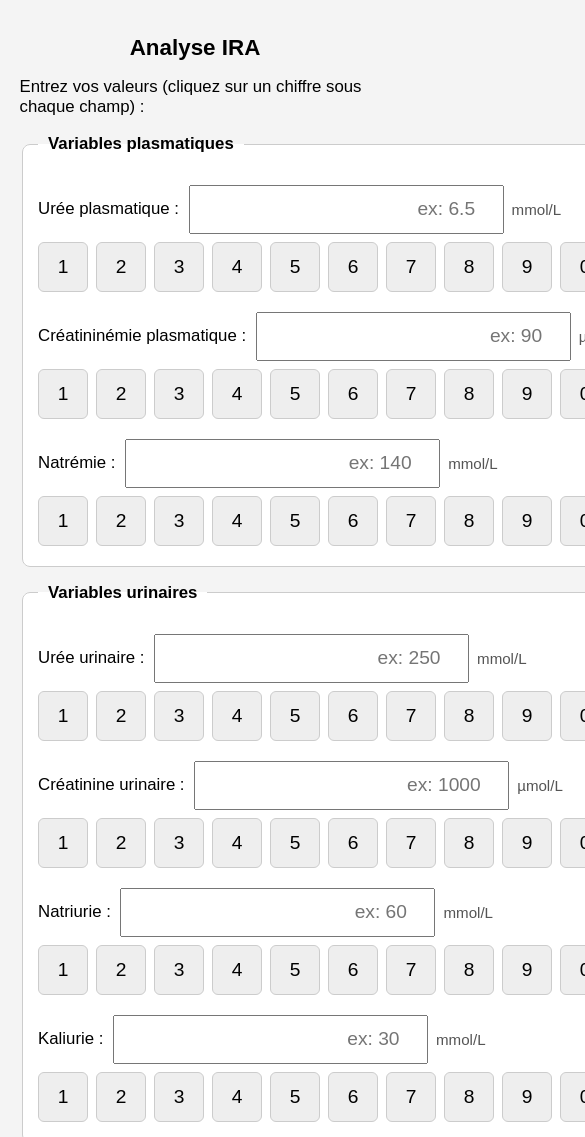
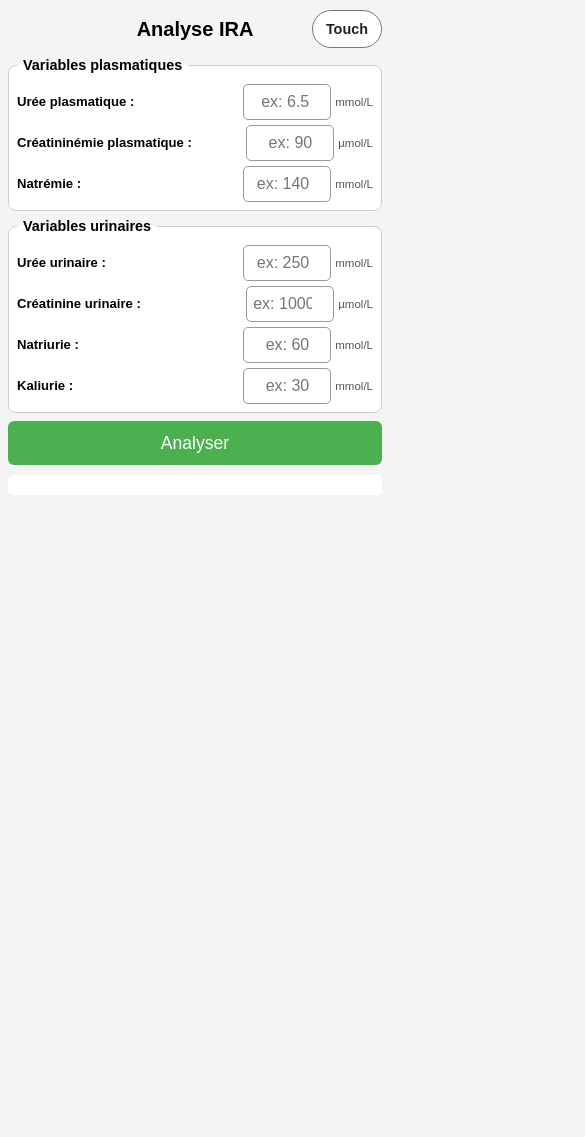
Before and after one commit to Arcticdodo/calculIRA, a plain HTML site: page index.html in a window 390 px wide. Shown: the top 1137 px of the page, 585 px wide, since content can reach past the window. After the commit the page ends 844 px from the top, so only its background shows below. Drawn offline with Linux system fonts and the light colour scheme.

Commit message:
Adapter l’interface aux ordinateurs et aux écrans tactiles
Ajoute un mode Touch optionnel, compacte le formulaire sur iPhone et fait défiler automatiquement vers les résultats.

```diff
--- a/index.html
+++ b/index.html
@@ -17,10 +17,10 @@
     }
     body {
         font-family: Arial, sans-serif;
-        max-width: 700px;
+        max-width: 980px;
         margin: auto;
         background: #f4f4f4;
-        padding: 5vw;
+        padding: clamp(16px, 3vw, 36px);
         font-size: 1rem;
         box-sizing: border-box;
     }
@@ -28,12 +28,37 @@
         text-align: center;
         font-size: 1.6rem;
     }
+    .app-header {
+        display: flex;
+        align-items: center;
+        justify-content: center;
+        position: relative;
+    }
+    .touch-toggle {
+        position: absolute;
+        right: 0;
+        min-height: 42px;
+        padding: 0 16px;
+        border: 1px solid #777;
+        border-radius: 999px;
+        background: #fff;
+        color: #222;
+        font-size: 1rem;
+        font-weight: bold;
+        cursor: pointer;
+    }
+    .touch-toggle[aria-pressed="true"] {
+        border-color: #007bff;
+        background: #007bff;
+        color: #fff;
+    }
     fieldset {
         border: 1px solid #ccc;
         border-radius: 8px;
-        padding: 4vw;
-        margin-top: 4vw;
+        padding: clamp(16px, 2.5vw, 28px);
+        margin: 0;
         background-color: #fff;
+        min-width: 0;
     }
     legend {
         font-weight: bold;
@@ -44,19 +69,33 @@
         flex-direction: column;
         margin-top: 15px;
     }
+    .fields-grid {
+        display: grid;
+        grid-template-columns: repeat(2, minmax(0, 1fr));
+        gap: 24px;
+        margin-top: 24px;
+        align-items: start;
+    }
     .input-row {
-        display: flex;
+        display: grid;
+        grid-template-columns: minmax(0, 1fr) 110px auto;
         align-items: center;
+        gap: 8px;
         margin-bottom: 3px;
-        flex-wrap: wrap;
     }
     .input-row input[type="number"] {
         padding: 0.6em;
-        width: 30%;
-        min-width: 80px;
+        width: 100%;
+        min-width: 0;
         font-size: 1.1rem;
         text-align: right;
-        margin-left: 0.5em;
+        box-sizing: border-box;
+        border: 1px solid #999;
+        border-radius: 5px;
+    }
+    .input-row input[type="number"]:focus {
+        outline: 3px solid rgba(0, 123, 255, 0.25);
+        border-color: #007bff;
     }
     .input-unit {
         font-size: 0.9em;
@@ -84,6 +123,7 @@
         background-color: white;
         border-radius: 5px;
         font-size: 1em;
+        scroll-margin-top: 12px;
     }
     .result-line {
         margin-bottom: 8px;
@@ -104,13 +144,16 @@
     }
     /* Boîte de chiffres tactile avec défilement */
     .digit-box {
-        margin-top: 5px;
-        display: flex;
+        margin-top: 8px;
+        display: none;
         gap: 8px;
         flex-wrap: nowrap;
         overflow-x: auto;
         -webkit-overflow-scrolling: touch;
         padding-bottom: 5px;
+    }
+    .touch-mode .digit-box {
+        display: flex;
     }
     .digit-box button {
         flex: 0 0 auto;
@@ -136,44 +179,128 @@
     .digit-box button.clear-btn:hover {
         background-color: #d32f2f;
     }
-    @media (max-width: 430px) {
-        body { font-size: 1.05rem; }
-        h1 { font-size: 1.4rem; }
+    .desktop-hint {
+        color: #555;
+        font-size: 0.95rem;
+        margin-bottom: 0;
+    }
+    @media (max-width: 760px) {
+        .fields-grid {
+            grid-template-columns: 1fr;
+            gap: 18px;
+            margin-top: 18px;
+        }
+    }
+    @media (max-width: 520px) {
+        body {
+            padding: 8px;
+            font-size: 0.9rem;
+        }
+        .app-header {
+            min-height: 42px;
+        }
+        h1 {
+            margin: 0;
+            font-size: 1.25rem;
+        }
+        .touch-toggle {
+            min-height: 38px;
+            padding: 0 13px;
+            font-size: 0.9rem;
+        }
+        body > p {
+            display: none;
+        }
+        .fields-grid {
+            gap: 7px;
+            margin-top: 7px;
+        }
+        fieldset {
+            padding: 6px 8px 8px;
+        }
+        legend {
+            padding: 0 6px;
+            font-size: 0.9rem;
+        }
+        label {
+            margin-top: 5px;
+        }
+        .input-row {
+            grid-template-columns: minmax(0, 1fr) 88px auto;
+            gap: 4px;
+            margin: 0;
+        }
+        .input-label {
+            font-weight: 600;
+            font-size: 0.82rem;
+            line-height: 1.05;
+        }
         .input-row input[type="number"] {
-            width: 45%;
-            font-size: 1.2rem;
+            padding: 5px 6px;
+            min-height: 36px;
+            font-size: 1rem;
+            text-align: right;
+        }
+        .input-unit {
+            margin-left: 0;
+            font-size: 0.72rem;
+        }
+        button.analyse-btn {
+            min-height: 44px;
+            margin-top: 8px;
+            padding: 0.55em;
+        }
+        .result {
+            margin-top: 10px;
+        }
+        .result:not(:empty) {
+            min-height: calc(100svh - 20px);
+            box-sizing: border-box;
+        }
+        .digit-box {
+            margin-top: 5px;
+        }
+        .digit-box button {
+            min-width: 44px;
+            height: 44px;
+            font-size: 1.05rem;
         }
     }
 </style>
 </head>
 <body>
 
-<h1>Analyse IRA</h1>
-<p>Entrez vos valeurs (cliquez sur un chiffre sous chaque champ) :</p>
+<header class="app-header">
+    <h1>Analyse IRA</h1>
+    <button type="button" id="touchToggle" class="touch-toggle" aria-pressed="false" onclick="toggleTouchMode()">Touch</button>
+</header>
+<p>Entrez les valeurs avec le clavier de votre appareil.</p>
+<p class="desktop-hint">Sur ordinateur, utilisez le clavier ou les flèches des champs numériques.</p>
 
 <form id="iraForm" onsubmit="return false;">
+  <div class="fields-grid">
     <fieldset>
         <legend>Variables plasmatiques</legend>
         <label>
             <div class="input-row">
-                Urée plasmatique :
-                <input type="number" step="any" id="ureeP" min="0" placeholder="ex: 6.5" autocomplete="off" />
+                <span class="input-label">Urée plasmatique :</span>
+                <input type="number" inputmode="decimal" step="any" id="ureeP" min="0" placeholder="ex: 6.5" autocomplete="off" />
                 <span class="input-unit">mmol/L</span>
             </div>
             <div class="digit-box" data-target="ureeP"></div>
         </label>
         <label>
             <div class="input-row">
-                Créatininémie plasmatique :
-                <input type="number" step="any" id="creatP" min="0" placeholder="ex: 90" autocomplete="off" />
+                <span class="input-label">Créatininémie plasmatique :</span>
+                <input type="number" inputmode="decimal" step="any" id="creatP" min="0" placeholder="ex: 90" autocomplete="off" />
                 <span class="input-unit">µmol/L</span>
             </div>
             <div class="digit-box" data-target="creatP"></div>
         </label>
         <label>
             <div class="input-row">
-                Natrémie :
-                <input type="number" step="any" id="naP" min="0" placeholder="ex: 140" autocomplete="off" />
+                <span class="input-label">Natrémie :</span>
+                <input type="number" inputmode="decimal" step="any" id="naP" min="0" placeholder="ex: 140" autocomplete="off" />
                 <span class="input-unit">mmol/L</span>
             </div>
             <div class="digit-box" data-target="naP"></div>
@@ -184,37 +311,38 @@
         <legend>Variables urinaires</legend>
         <label>
             <div class="input-row">
-                Urée urinaire :
-                <input type="number" step="any" id="ureeU" min="0" placeholder="ex: 250" autocomplete="off" />
+                <span class="input-label">Urée urinaire :</span>
+                <input type="number" inputmode="decimal" step="any" id="ureeU" min="0" placeholder="ex: 250" autocomplete="off" />
                 <span class="input-unit">mmol/L</span>
             </div>
             <div class="digit-box" data-target="ureeU"></div>
         </label>
         <label>
             <div class="input-row">
-                Créatinine urinaire :
-                <input type="number" step="any" id="creatU" min="0" placeholder="ex: 1000" autocomplete="off" />
+                <span class="input-label">Créatinine urinaire :</span>
+                <input type="number" inputmode="decimal" step="any" id="creatU" min="0" placeholder="ex: 1000" autocomplete="off" />
                 <span class="input-unit">µmol/L</span>
             </div>
             <div class="digit-box" data-target="creatU"></div>
         </label>
         <label>
             <div class="input-row">
-                Natriurie :
-                <input type="number" step="any" id="naU" min="0" placeholder="ex: 60" autocomplete="off" />
+                <span class="input-label">Natriurie :</span>
+                <input type="number" inputmode="decimal" step="any" id="naU" min="0" placeholder="ex: 60" autocomplete="off" />
                 <span class="input-unit">mmol/L</span>
             </div>
             <div class="digit-box" data-target="naU"></div>
         </label>
         <label>
             <div class="input-row">
-                Kaliurie :
-                <input type="number" step="any" id="kU" min="0" placeholder="ex: 30" autocomplete="off" />
+                <span class="input-label">Kaliurie :</span>
+                <input type="number" inputmode="decimal" step="any" id="kU" min="0" placeholder="ex: 30" autocomplete="off" />
                 <span class="input-unit">mmol/L</span>
             </div>
             <div class="digit-box" data-target="kU"></div>
         </label>
     </fieldset>
+  </div>
 
     <button type="button" class="analyse-btn" onclick="analyser()">Analyser</button>
 </form>
@@ -222,6 +350,11 @@
 <div id="resultats" class="result" role="region" aria-live="polite"></div>
 
 <script>
+    function toggleTouchMode() {
+        const isActive = document.body.classList.toggle('touch-mode');
+        document.getElementById('touchToggle').setAttribute('aria-pressed', String(isActive));
+    }
+
     document.querySelectorAll('.digit-box').forEach(box => {
         for(let i=1; i<=9; i++) {
             const btn = document.createElement('button');
@@ -253,6 +386,19 @@
         });
         box.appendChild(zeroBtn);
 
+        const decimalBtn = document.createElement('button');
+        decimalBtn.type = 'button';
+        decimalBtn.textContent = ',';
+        decimalBtn.setAttribute('aria-label', 'Séparateur décimal');
+        decimalBtn.addEventListener('click', () => {
+            const input = document.getElementById(box.dataset.target);
+            if(input && !input.value.includes('.')) {
+                input.value = input.value === '' ? '0.' : input.value + '.';
+                input.focus();
+            }
+        });
+        box.appendChild(decimalBtn);
+
         const clearBtn = document.createElement('button');
         clearBtn.type = 'button';
         clearBtn.textContent = '←';
@@ -269,6 +415,7 @@
     });
 
     function analyser() {
+        if(document.activeElement instanceof HTMLElement) document.activeElement.blur();
         const fields = [
             {id: 'ureeP', name: "Urée plasmatique"},
             {id: 'creatP', name: "Créatininémie plasmatique"},
@@ -336,8 +483,17 @@
         else
             synthese = `<p><strong>Synthèse :</strong> Les indices sont partagés ou insuffisants pour trancher clairement.</p>`;
         document.getElementById('resultats').innerHTML = results.map(r => `<div class="result-line">${r}</div>`).join('') + synthese;
+        scrollToResults();
     }
-    function showError(msg) { document.getElementById('resultats').innerHTML = `<div class="error">${msg}</div>`; }
+    function scrollToResults() {
+        requestAnimationFrame(() => {
+            document.getElementById('resultats').scrollIntoView({behavior: 'smooth', block: 'start'});
+        });
+    }
+    function showError(msg) {
+        document.getElementById('resultats').innerHTML = `<div class="error">${msg}</div>`;
+        scrollToResults();
+    }
     function clearError() { document.getElementById('resultats').innerHTML = ''; }
 </script>
 
```
